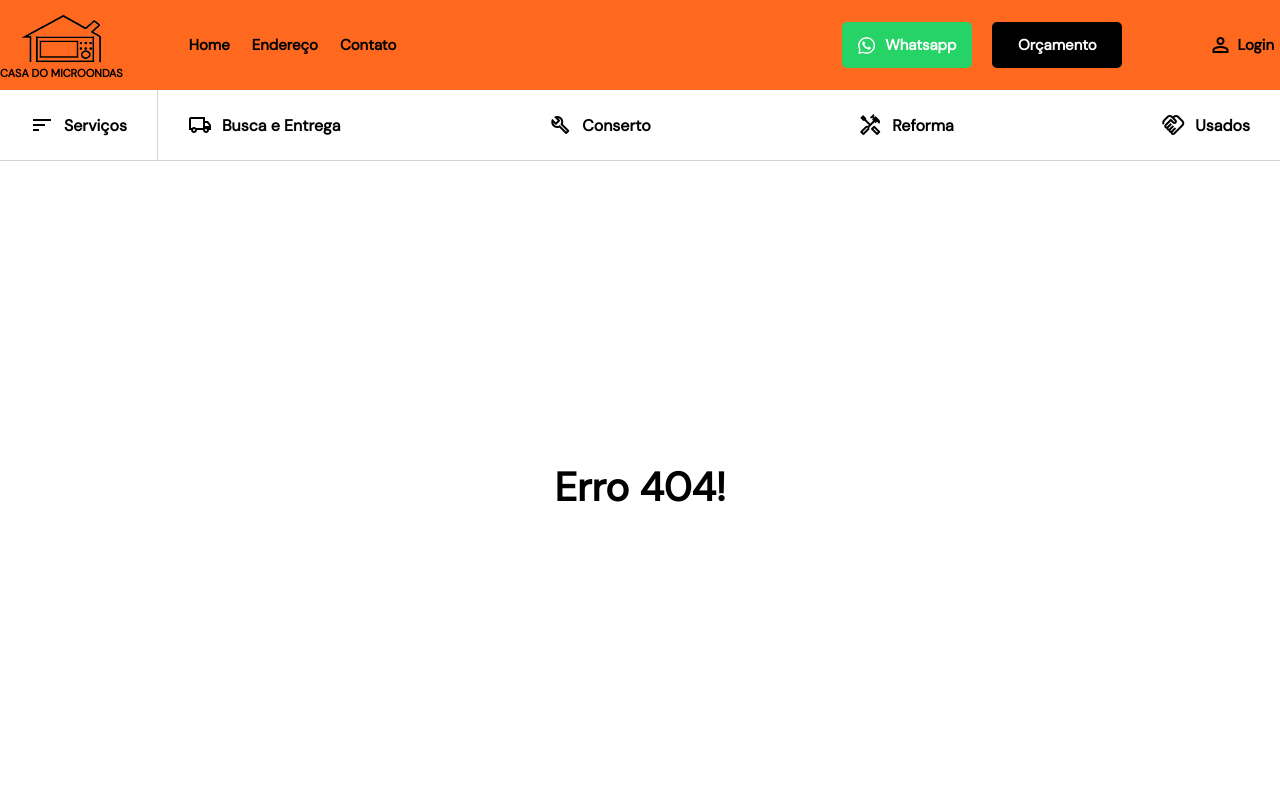
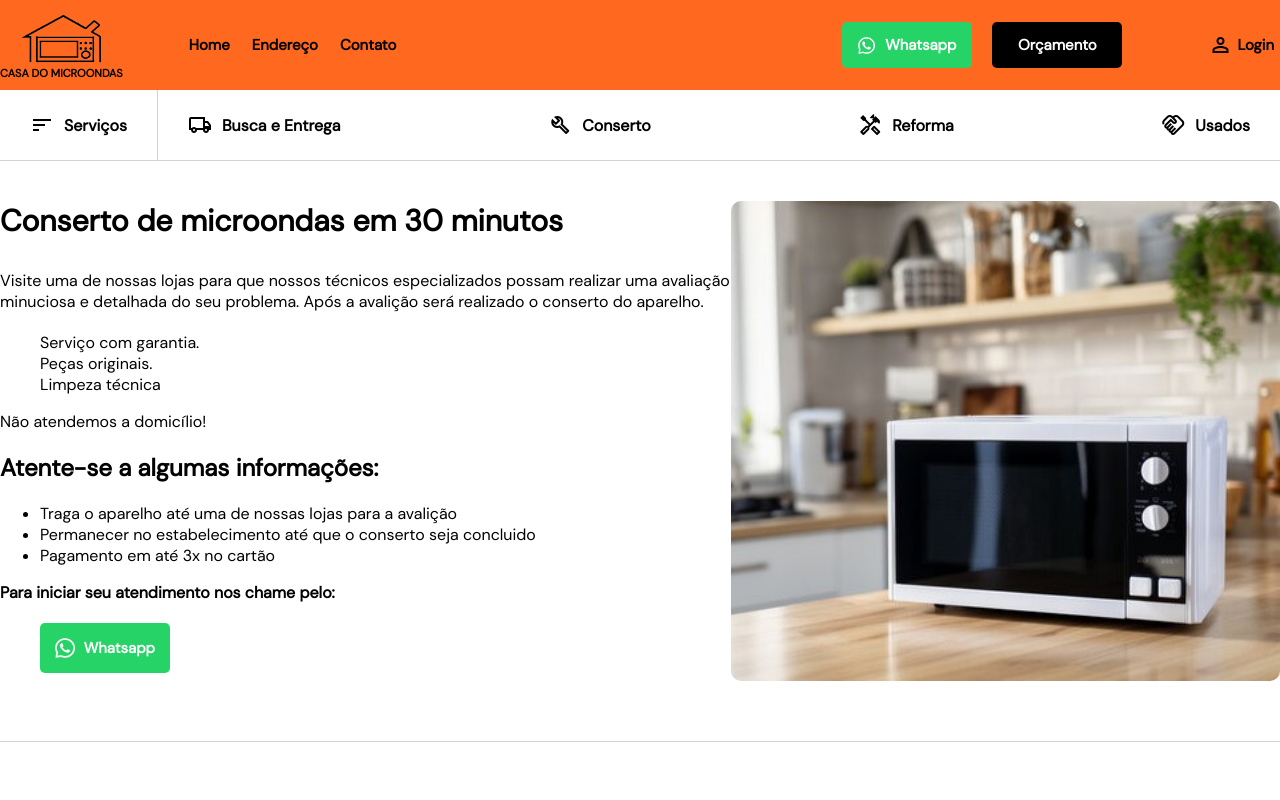
Before and after one commit to kwvalera/ProjetoMicroFront, a React (Create React App) app: page /conserto in a window 1280 px wide. Shown: the top 800 px of the page. Built offline with nearby package versions, Linux system fonts and the light colour scheme.

Commit message:
Reforma e Conserto content

```diff
--- a/src/components/BuscaContent.js
+++ b/src/components/BuscaContent.js
@@ -26,7 +26,7 @@ export default function BuscaContent() {
                         </h2>
                         <ul>
                             <li>Estar localizado em Curitiba</li>
-                            <li>Não atendemos as regiões metropolitnas</li>
+                            <li>Não atendemos as regiões metropolitanas</li>
                             <li>Ter disponibilidade em horario comercial para a busca e entrega do aparelho</li>
                             <li>Estar disposto a ficar sem o microondas por no minimo 2 dias</li>
                         </ul>
@@ -39,7 +39,7 @@ export default function BuscaContent() {
                             </div>
                         </div>
                     </div>
-                    <img id="imgBusca" src="assets/img/micro5.jpg" alt="foto de um microondas" />
+                    <img id="imgBusca" src="assets/img/entrega1.png" alt="foto de um microondas" />
                 </div>
             </div>
         </div>
--- /dev/null
+++ b/src/components/ConsertoContent.js
@@ -0,0 +1,43 @@
+import "./styles/ConsertoContent.css"
+
+export default function ConsertoContent() {
+    return(
+        <div>
+            <div class="alignBusca">
+                <div class="Busca">
+                    <div class="contentBusca">
+                        <h1>
+                            Conserto de microondas em 30 minutos
+                        </h1>
+                        <div class="textBusca">
+                            <p>Visite uma de nossas lojas para que nossos técnicos especializados possam realizar uma avaliação</p>
+                            <p>minuciosa e detalhada do seu problema. Após a avalição será realizado o conserto do aparelho.</p>
+                            <ul>
+                                <p>Serviço com garantia.</p>
+                                <p>Peças originais.</p>
+                                <p>Limpeza técnica</p>
+                            </ul>
+                            <p>Não atendemos a domicílio!</p>
+                        </div>
+                        <h2>
+                            Atente-se a algumas informações:
+                        </h2>
+                        <ul>
+                            <li>Traga o aparelho até uma de nossas lojas para a avalição</li>
+                            <li>Permanecer no estabelecimento até que o conserto seja concluido</li>
+                            <li>Pagamento em até 3x no cartão</li>
+                        </ul>
+                        <div>
+                            <p>Para iniciar seu atendimento nos chame pelo:</p>
+                            <div id="zapBusca">
+                                <img id="imgZapBusca" src="assets/img/zap.png" alt="logo Whatsapp" />
+                                Whatsapp
+                            </div>
+                        </div>
+                    </div>
+                    <img id="imgBusca" src="assets/img/micro5.jpg" alt="foto de um microondas" />
+                </div>
+            </div>
+        </div>
+    );
+}
--- /dev/null
+++ b/src/components/ReformaContent.js
@@ -0,0 +1,42 @@
+import "./styles/ReformaContent.css"
+
+export default function ReformaContent() {
+    return(
+        <div>
+            <div class="alignBusca">
+                <div class="Busca">
+                    <div class="contentBusca">
+                        <h1>
+                            Reforma de microondas
+                        </h1>
+                        <div class="textBusca">
+                            <p>Oferecemos um serviço de reforma de alto padrão para aparelhos novos e antigos.</p>
+                            <p></p>
+                            <ul>
+                                <p>Serviço com garantia.</p>
+                                <p>Peças originais.</p>
+                                <p>Limpeza técnica</p>
+                            </ul>
+                            <p>Não atendemos a domicílio!</p>
+                        </div>
+                        <h2>
+                            Atente-se a algumas informações:
+                        </h2>
+                        <ul>
+                            <li>Traga o aparelho até uma de nossas lojas para a avalição</li>
+                            <li>Pagamento em até 3x no cartão</li>
+                        </ul>
+                        <div>
+                            <p>Para iniciar seu atendimento nos chame pelo:</p>
+                            <div id="zapBusca">
+                                <img id="imgZapBusca" src="assets/img/zap.png" alt="logo Whatsapp" />
+                                Whatsapp
+                            </div>
+                        </div>
+                    </div>
+                    <img id="imgRef" src="assets/img/micro6.jpg" alt="foto de um microondas" />
+                </div>
+            </div>
+        </div>
+    );
+}
--- /dev/null
+++ b/src/components/styles/ReformaContent.css
@@ -0,0 +1,4 @@
+#imgRef {
+    height: 480px;
+    border-radius: 10px;
+}
--- a/src/index.js
+++ b/src/index.js
@@ -10,6 +10,8 @@ import Sobre from "./routes/Sobre";
 import Login from "./routes/Login";
 import Usados from "./routes/Usados";
 import BuscaEntrega from "./routes/BuscaEntrega"
+import Conserto from './routes/Conserto';
+import Reforma from './routes/Reforma';
 
 const routes = createBrowserRouter([ // O DOM faz com que possamos utilizar rotas para o nosso site
   {
@@ -23,6 +25,8 @@ const routes = createBrowserRouter([ // O DOM faz com que possamos utilizar rota
       { path: "login", element: <Login />},
       { path: "usados", element: <Usados />},
       { path: "busca-e-entrega", element: <BuscaEntrega />},
+      { path: "conserto", element: <Conserto />},
+      { path: "reforma", element: <Reforma />},
     ]
   }
 ]);
--- /dev/null
+++ b/src/routes/Conserto.js
@@ -0,0 +1,9 @@
+import ConsertoContent from "../components/ConsertoContent";
+
+export default function Conserto() {
+    return(
+        <div>
+            <ConsertoContent />
+        </div>
+    );
+}
--- /dev/null
+++ b/src/routes/Reforma.js
@@ -0,0 +1,9 @@
+import ReformaContent from "../components/ReformaContent";
+
+export default function Conserto() {
+    return(
+        <div>
+            <ReformaContent />
+        </div>
+    );
+}
```
Also changed, not shown: public/assets/img/entrega1.png (added), public/assets/img/micro6.jpg (added), src/components/styles/ConsertoContent.css (added).
